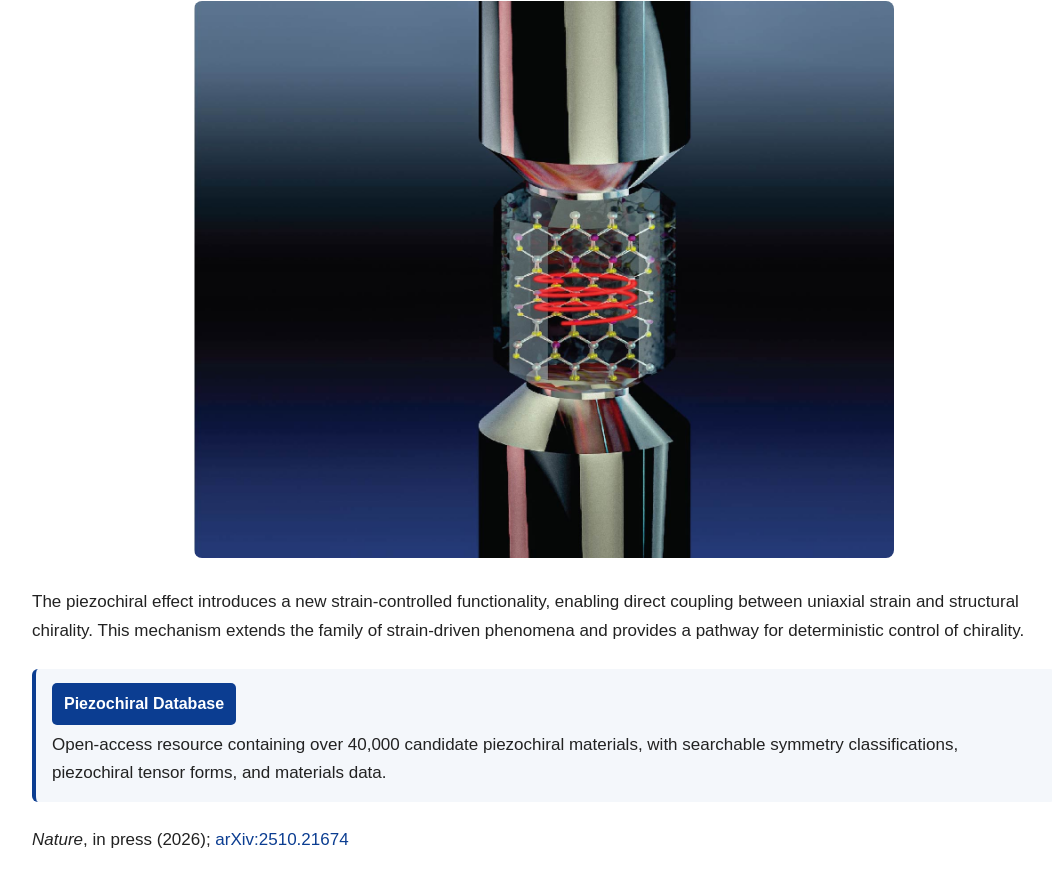
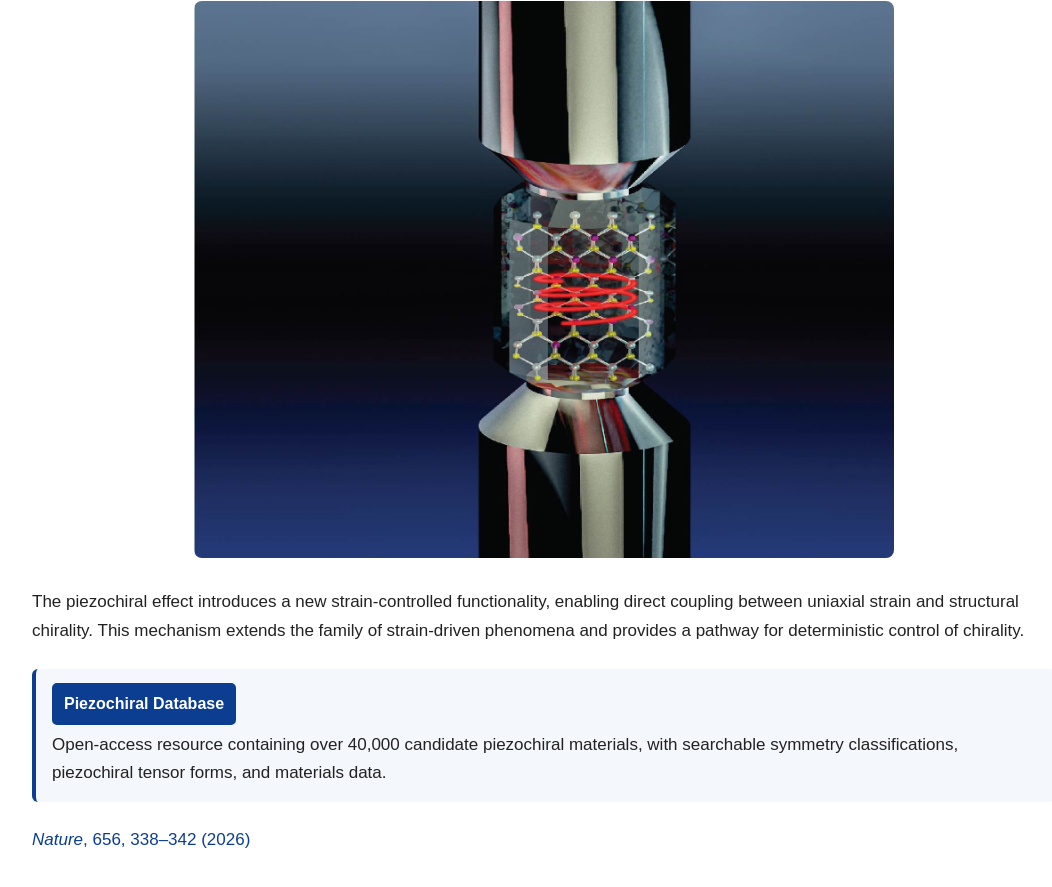
Before and after one commit to Zhiyang-Zeng/zengzhiyang.github.io, a plain HTML site: page research.html in a window 1280 px wide. Shown: the part 2897-3784 px from the top of the page, without its empty margins (96-1148 px from the left). Drawn offline with Linux system fonts and the light colour scheme.

Commit message:
Update research page piezochiral link to Nature

```diff
--- a/research.html
+++ b/research.html
@@ -410,7 +410,7 @@ The piezochiral effect introduces a new strain-controlled functionality, enablin
 </div>
 
 <p>
-<span class="paper-link"><em>Nature</em>, in press (2026)</span>; <a href="https://arxiv.org/abs/2510.21674" target="_blank" class="paper-link">arXiv:2510.21674</a>
+<a href="https://doi.org/10.1038/s41586-026-10845-5" target="_blank" class="paper-link"><em>Nature</em>, 656, 338–342 (2026)</a>
 </p>
 
 </div>
```
